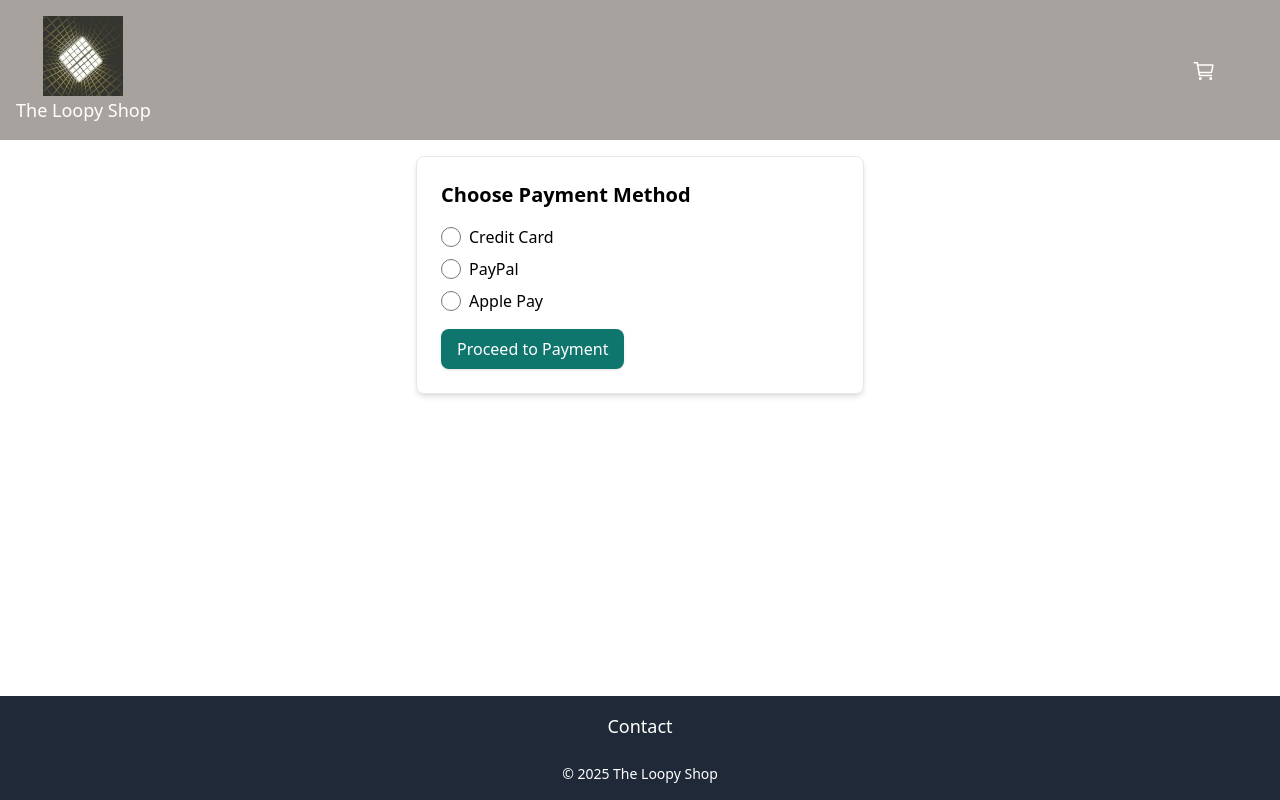
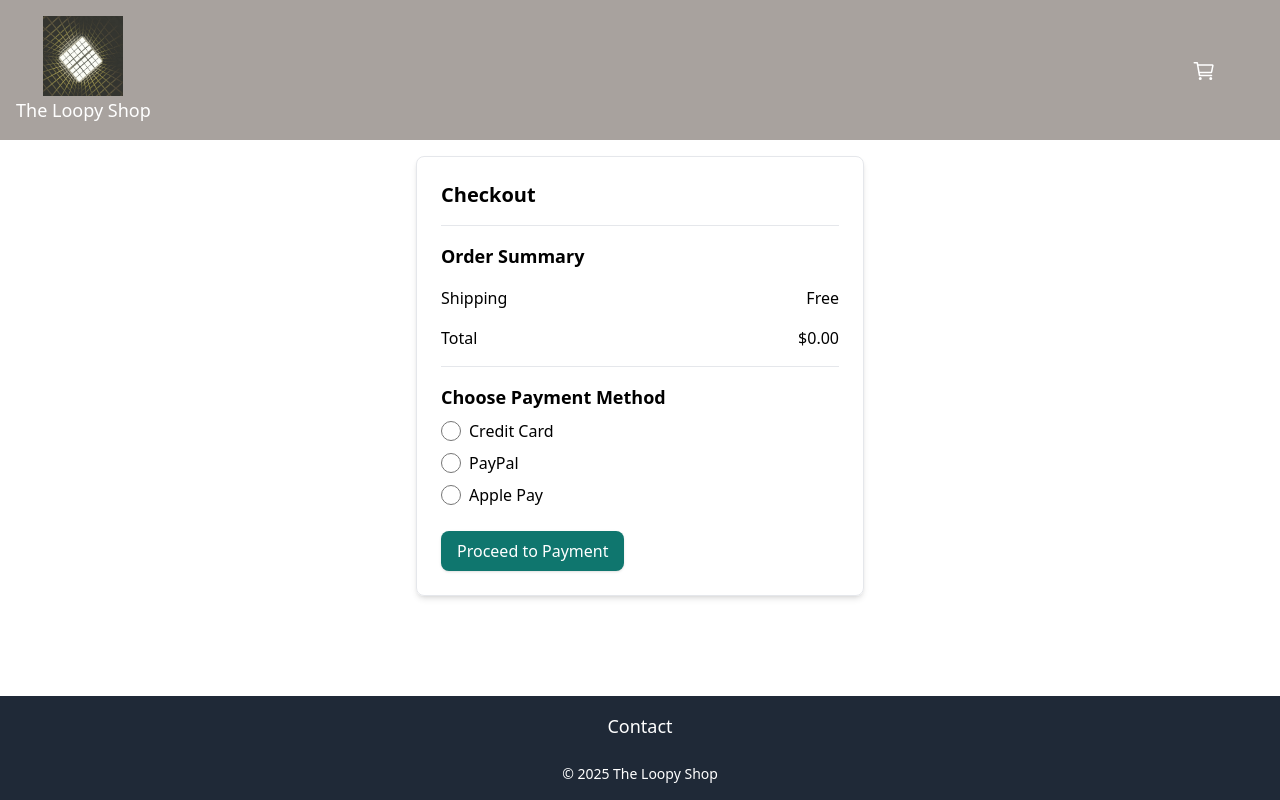
Before and after one commit to EmmaCaroline/js-frameworks, a React (Vite) app: page /checkout in a window 1280 px wide. Built offline with nearby package versions, Linux system fonts and the light colour scheme.

Commit message:
Updated Checkout with Order Summary

```diff
--- a/src/components/Checkout/index.jsx
+++ b/src/components/Checkout/index.jsx
@@ -3,7 +3,7 @@ import { useNavigate } from "react-router-dom";
 import { useCart } from "../ui/CartContext";
 
 const Checkout = () => {
-  const { dispatch } = useCart();
+  const { state, dispatch } = useCart();
   const navigate = useNavigate();
 
   const [selectedPayment, setSelectedPayment] = useState("");
@@ -13,7 +13,6 @@ const Checkout = () => {
     cvv: "",
   });
   const [error, setError] = useState("");
-
   const [showPopup, setShowPopup] = useState(false);
 
   const handlePaymentChange = (event) => {
@@ -53,15 +52,46 @@ const Checkout = () => {
     }, 5000);
   };
 
+  const totalSum = state.items.reduce((sum, item) => {
+    return sum + item.price * item.quantity;
+  }, 0);
+
+  console.log("Total Sum:", totalSum);
+
   return (
     <div className="relative">
       <form
         onSubmit={handleSubmit}
         className="p-6 border rounded-lg shadow-md max-w-md mx-auto"
       >
-        <h2 className="text-xl font-semibold mb-4">Choose Payment Method</h2>
+        <h2 className="text-xl font-semibold mb-4">Checkout</h2>
 
-        <div className="space-y-2">
+        <div className="border-t pt-4">
+          <h3 className="text-lg font-semibold mb-2">Order Summary</h3>
+          <div className="space-y-2">
+            <ul>
+              {state.items.map((item) => (
+                <li key={item.id} className="flex justify-between">
+                  <span>
+                    {item.title} x{item.quantity}
+                  </span>
+                  <span>${(item.price * item.quantity).toFixed(2)}</span>
+                </li>
+              ))}
+            </ul>
+          </div>
+          <div className="flex justify-between mt-4">
+            <span>Shipping</span>
+            <span>Free</span>
+          </div>
+          <div className="flex justify-between mt-4">
+            <span>Total</span>
+            <span>${totalSum.toFixed(2)}</span>
+          </div>
+        </div>
+
+        <div className="space-y-2 mt-4 border-t pt-4">
+          <h3 className="text-lg font-semibold mb-2">Choose Payment Method</h3>
           <label className="flex items-center space-x-2">
             <input
               type="radio"
@@ -137,7 +167,7 @@ const Checkout = () => {
 
         <button
           type="submit"
-          className="mt-4 px-4 py-2 bg-teal-700 text-white rounded-lg shadow hover:bg-teal-800 transition"
+          className="mt-6 px-4 py-2 bg-teal-700 text-white rounded-lg shadow hover:bg-teal-800 transition"
         >
           Proceed to Payment
         </button>
```
